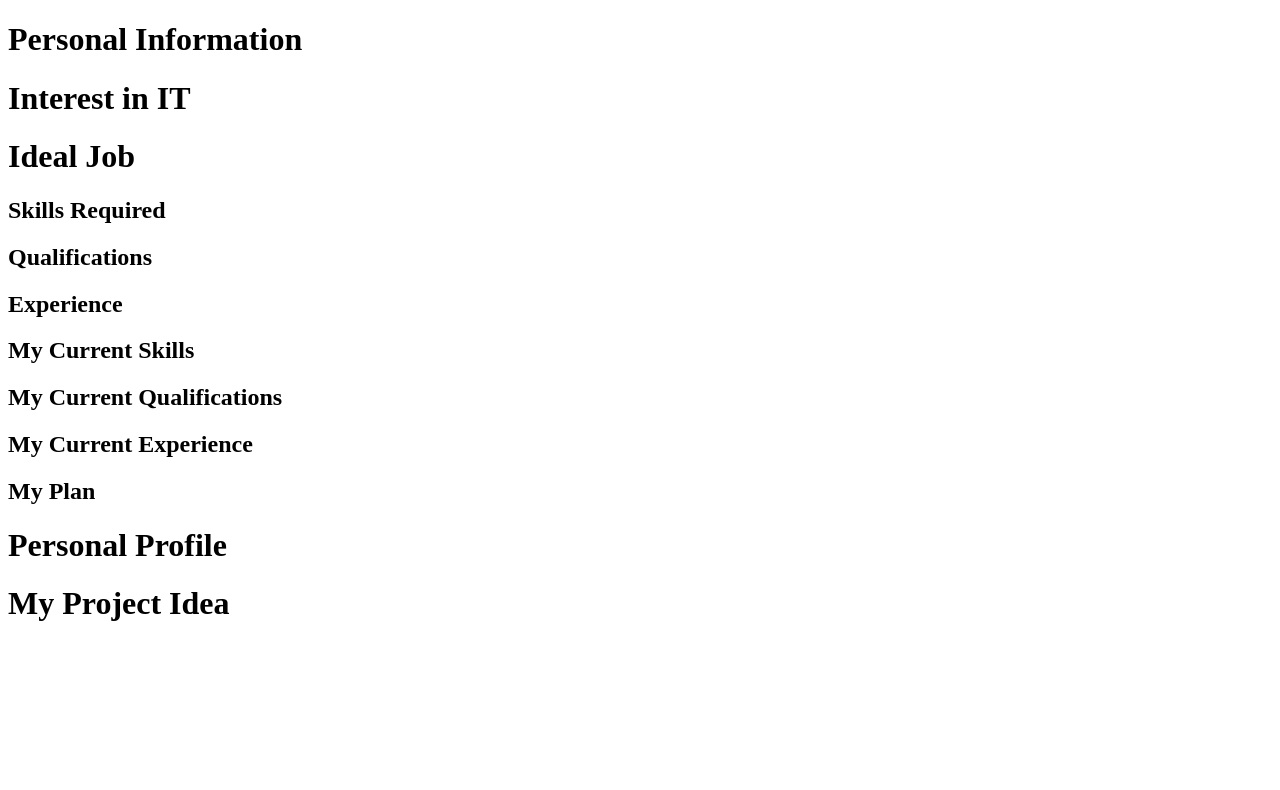
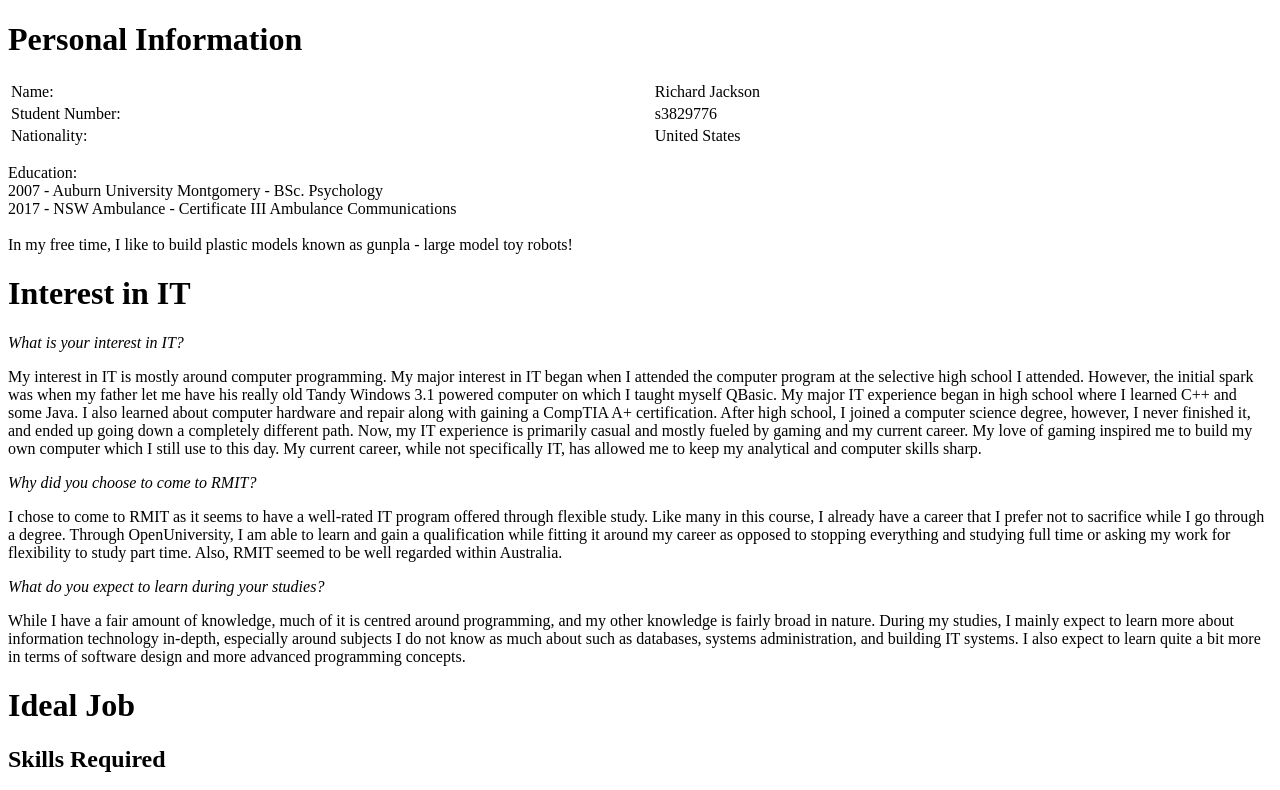
Before and after one commit to rfjackson/rfjackson.github.io, a plain HTML site: page index.html in a window 1280 px wide. Shown: the top 790 px of the page. Drawn offline with Linux system fonts and the light colour scheme.

Commit message:
Completed personal information and interest in IT

```diff
--- a/index.html
+++ b/index.html
@@ -3,7 +3,33 @@
 </html>
 <body>
   <h1>Personal Information</h1>
+  <table style="width:100%">
+    <tr>
+      <td>Name:</td>
+      <td>Richard Jackson</td>
+    </tr>
+    <tr>
+      <td>Student Number:</td>
+      <td>s3829776</td>
+    </tr>
+    <tr>
+      <td>Nationality:</td>
+      <td>United States</td>
+    </tr>
+  </table>
+  <p>Education:<br>
+    2007 - Auburn University Montgomery - BSc. Psychology<br>
+    2017 - NSW Ambulance - Certificate III Ambulance Communications<br>
+    <br>
+    In my free time, I like to build plastic models known as gunpla - large model toy robots!
+  </p>
   <h1>Interest in IT</h1>
+  <p><i>What is your interest in IT?</i></p>
+  <p>My interest in IT is mostly around computer programming.  My major interest in IT began when I attended the computer program at the selective high school I attended.  However, the initial spark was when my father let me have his really old Tandy Windows 3.1 powered computer on which I taught myself QBasic.  My major IT experience began in high school where I learned C++ and some Java.  I also learned about computer hardware and repair along with gaining a CompTIA A+ certification.  After high school, I joined a computer science degree, however, I never finished it, and ended up going down a completely different path.  Now, my IT experience is primarily casual and mostly fueled by gaming and my current career.  My love of gaming inspired me to build my own computer which I still use to this day.  My current career, while not specifically IT, has allowed me to keep my analytical and computer skills sharp.</p>
+  <p><i>Why did you choose to come to RMIT?</i></p>
+  <p>I chose to come to RMIT as it seems to have a well-rated IT program offered through flexible study.  Like many in this course, I already have a career that I prefer not to sacrifice while I go through a degree.  Through OpenUniversity, I am able to learn and gain a qualification while fitting it around my career as opposed to stopping everything and studying full time or asking my work for flexibility to study part time.  Also, RMIT seemed to be well regarded within Australia.</p>
+  <p><i>What do you expect to learn during your studies?</i></p>
+  <p>While I have a fair amount of knowledge, much of it is centred around programming, and my other knowledge is fairly broad in nature.  During my studies, I mainly expect to learn more about information technology in-depth, especially around subjects I do not know as much about such as databases, systems administration, and building IT systems.  I also expect to learn quite a bit more in terms of software design and more advanced programming concepts.</p>
   <h1>Ideal Job</h1>
   <h2>Skills Required</h2>
   <h2>Qualifications</h2>
```
